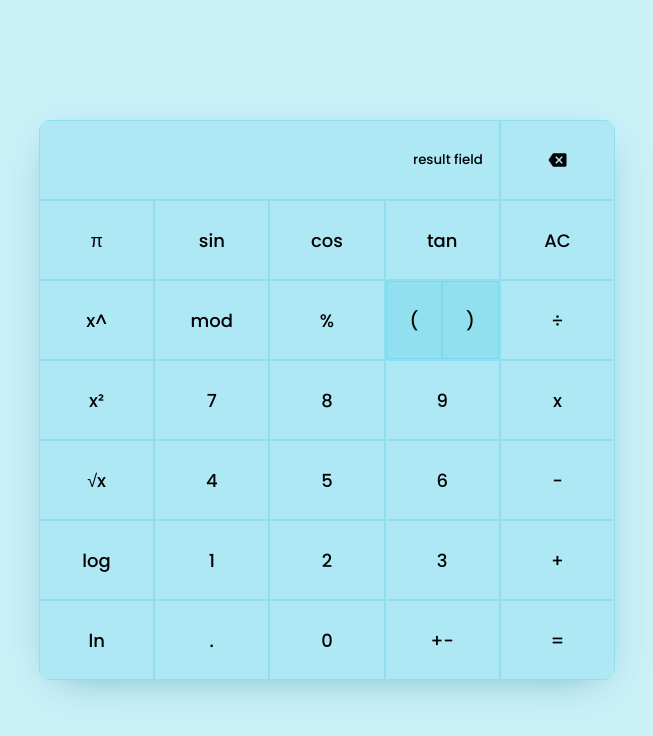
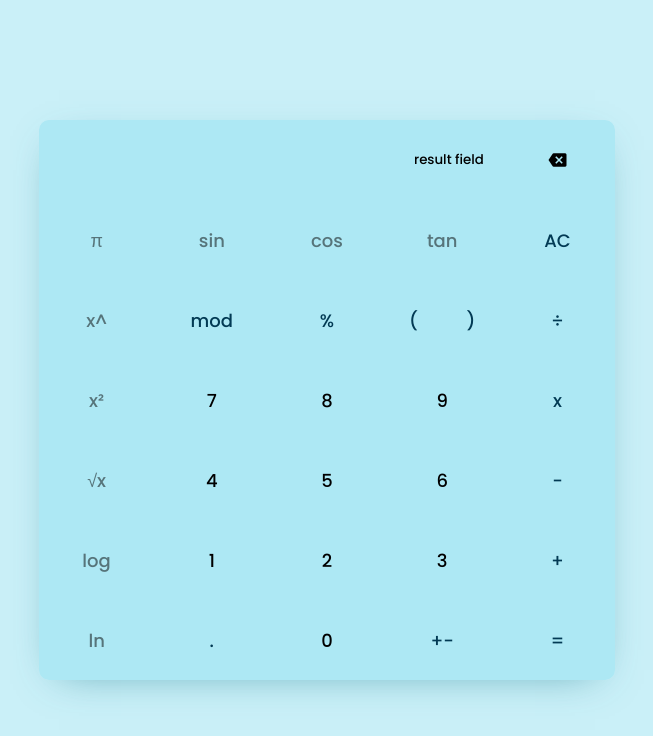
Before and after one commit to thisisanash/JS-calculator-V2, a plain HTML site: page index.html in a window 1280 px wide. Shown: the whole page, without its empty margins (313-966 px from the left). Drawn offline with Linux system fonts and the light colour scheme.

Commit message:
Update style.css

```diff
--- a/style.css
+++ b/style.css
@@ -67,11 +67,6 @@ grid-row-gap: 0px;
 .grid-31 { grid-area: 7 / 4 / 8 / 5; }
 .grid-32 { grid-area: 7 / 5 / 8 / 6; }
 
-.field, .btn {
-    border: 1px solid #49cae44d;
-    background: #ade8f4;
-}
-
 .field {
     text-align: right;
     padding: 1rem;
@@ -85,6 +80,19 @@ grid-row-gap: 0px;
     font-size: 18px;
 }
 
+.field, .btn {
+    border: 0px solid #49cae44d;
+    background: #ade8f4;
+}
+
+.grid-3, .grid-4, .grid-5, .grid-6, .grid-8, .grid-13, .grid-18, .grid-23, .grid-28{
+    color: #00000080;
+}
+
+.grid-7, .grid-9, .grid-10, .grid-11, .btn.brc button, .grid-12, .grid-17, .grid-22, .grid-27, .grid-29, .grid-31, .grid-32{
+    color: #023a54;
+}
+
 .btn.brc {
     display: flex;
     justify-content: space-between;
@@ -96,7 +104,6 @@ grid-row-gap: 0px;
 .btn.brc button {
     width: 50%;
     height: 100%;
-    background: #90e0ef;
 }
 
 .material-icons {
```
